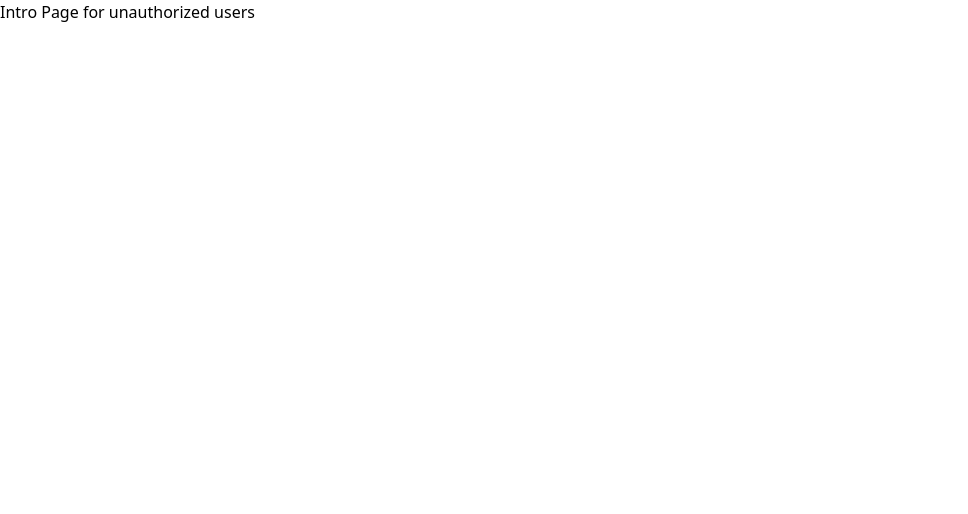
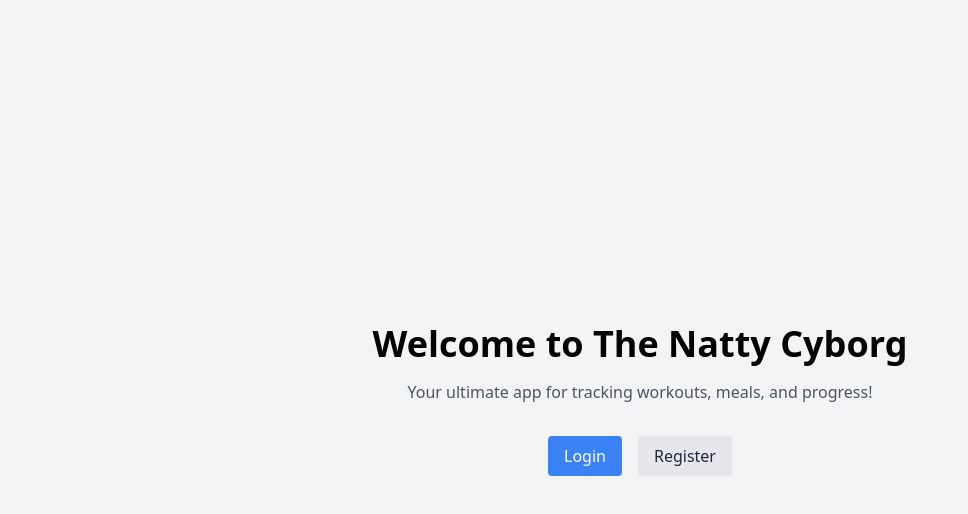
Before and after one commit to yordan-gergov01/Natty-Cyborg, a React (Vite) app in the folder frontend/: page /intro in a window 1280 px wide. Shown: the top 514 px of the page, without its empty margins (0-968 px from the left). Built offline with nearby package versions, Linux system fonts and the light colour scheme.

Commit message:
implement redirect from register to dashboard after authentication and adding a confirm password field

```diff
--- a/frontend/src/pages/IntroPage.jsx
+++ b/frontend/src/pages/IntroPage.jsx
@@ -1,5 +1,25 @@
+import { Link } from "react-router";
+
 function IntroPage() {
-  return <div>Intro Page for unauthorized users</div>;
+  return (
+    <div className="h-screen flex flex-col items-center justify-center bg-gray-100">
+      <h1 className="text-4xl font-bold">Welcome to The Natty Cyborg</h1>
+      <p className="mt-4 text-gray-600">
+        Your ultimate app for tracking workouts, meals, and progress!
+      </p>
+      <div className="mt-8 flex gap-4">
+        <Link to="/login" className="px-4 py-2 bg-blue-500 text-white rounded">
+          Login
+        </Link>
+        <Link
+          to="/register"
+          className="px-4 py-2 bg-gray-200 text-gray-800 rounded"
+        >
+          Register
+        </Link>
+      </div>
+    </div>
+  );
 }
 
 export default IntroPage;
--- a/frontend/src/pages/Login.jsx
+++ b/frontend/src/pages/Login.jsx
@@ -1,9 +1,12 @@
 import { useState } from "react";
 import axios from "axios";
+import { useNavigate } from "react-router";
 
 function Login() {
   const [email, setEmail] = useState("");
   const [loginPassword, setLoginPassword] = useState("");
+
+  const navigate = useNavigate();
 
   async function handleSubmit(e) {
     e.preventDefault();
@@ -19,9 +22,12 @@ function Login() {
       localStorage.setItem("jwtToken", response.data.token);
 
       alert(response.data.message);
+      navigate("/dashboard");
     } catch (error) {
       console.error(error.response.data.message);
-      alert("Login failed: " + error.response.data.message);
+      alert(
+        "Login failed: " + (error.response?.data?.message || "Unknown error")
+      );
     }
 
     setEmail("");
--- a/frontend/src/pages/Register.jsx
+++ b/frontend/src/pages/Register.jsx
@@ -1,13 +1,24 @@
 import axios from "axios";
 import { useState } from "react";
+import { useNavigate } from "react-router";
 
 function Register() {
   const [name, setName] = useState("");
   const [email, setEmail] = useState("");
   const [password, setPassword] = useState("");
+  const [confirmPassword, setConfirmPassword] = useState("");
+
+  const navigate = useNavigate();
 
   async function handleSubmit(e) {
     e.preventDefault();
+
+    if (!name || !email || !password) return;
+
+    if (password !== confirmPassword) {
+      alert("Password do not match!");
+      return;
+    }
 
     try {
       const response = await axios.post("http://localhost:3000/register", {
@@ -16,11 +27,22 @@ function Register() {
         password,
       });
 
+      localStorage.setItem("jwtToken", response.data.token);
+
       alert(response.data.message);
+      navigate("/dashboard");
     } catch (error) {
       console.log(error);
-      alert("Registration failed: " + error.response.data.message);
+      alert(
+        "Registration failed: " +
+          (error.response?.data?.message || "Unknown error")
+      );
     }
+
+    setName("");
+    setEmail("");
+    setPassword("");
+    setConfirmPassword("");
   }
 
   return (
@@ -60,6 +82,16 @@ function Register() {
             className="w-full px-3 py-2 border border-gray-300 rounded-lg focus:outline-none focus:ring focus:ring-blue-500"
           />
         </div>
+        <div className="mb-4">
+          <label className="block text-gray-700">Confirm Password</label>
+          <input
+            type="password"
+            placeholder="**********"
+            value={confirmPassword}
+            onChange={(e) => setConfirmPassword(e.target.value)}
+            className="w-full px-3 py-2 border border-gray-300 rounded-lg focus:outline-none focus:ring focus:ring-blue-500"
+          />
+        </div>
         <button
           type="submit"
           className="w-full bg-blue-500 text-white py-2 px-4 rounded-lg hover:bg-blue-600 transition"
--- a/frontend/src/ui/ProtectedRoute.jsx
+++ b/frontend/src/ui/ProtectedRoute.jsx
@@ -1,8 +1,15 @@
 import { Navigate, Outlet } from "react-router";
+import AppLayout from "./AppLayout";
 
 function ProtectedRoute() {
-  const isAuthenticated = localStorage.getItem("jwToken");
-  return isAuthenticated ? <Outlet /> : <Navigate to="/intro" />;
+  const isAuthenticated = !!localStorage.getItem("jwtToken");
+  return isAuthenticated ? (
+    <AppLayout>
+      <Outlet />
+    </AppLayout>
+  ) : (
+    <Navigate to="/intro" />
+  );
 }
 
 export default ProtectedRoute;
```
